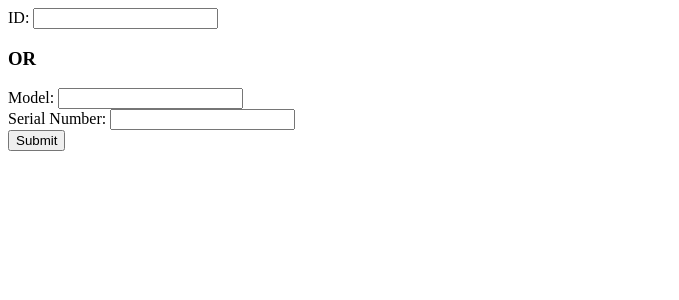
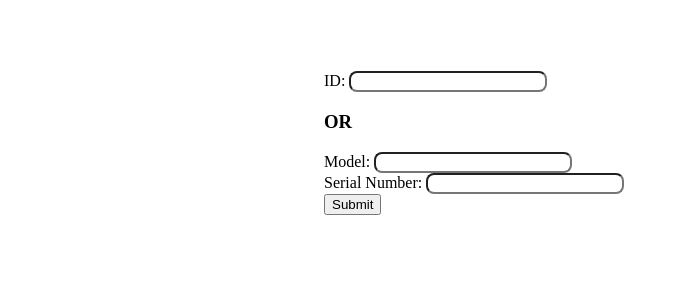
Before and after one commit to alfie-tippett/inventory-manager, a Flask app: page /remove_item in a window 1280 px wide. Shown: the top 300 px of the page, without its empty margins (0-679 px from the left). Run offline with Flask 3, Linux system fonts and the light colour scheme.

Commit message:
Enhance remove item form with CSS styling
Added styling to the remove item form for better presentation.

```diff
--- a/web-app/templates/remove_item.html
+++ b/web-app/templates/remove_item.html
@@ -1,13 +1,33 @@
 <!DOCTYPE html>
 <html lang="en">
-
 <head>
     <meta charset="UTF-8">
     <meta name="viewport" content="width=device-width, initial-scale=1.0">
     <title>Remove Stock</title>
+    <style>
+        input {
+            width: 30%;
+            border-radius: 8px;
+        }
+        div {
+            align-items: center;
+            padding-left: 25%;
+            padding-right: 25%;
+            padding-top: 5%;
+        }
+
+        input[type=button], input[type=submit], input[type=reset] {
+            border: none;
+            cursor: pointer;
+            border-radius: 5px;
+            padding: 16px 32px;
+            margin: 4px 2px;
+        }
+    </style>
 </head>
 
 <body>
+    <div>
         <form action="/remove_stock" method="POST">
             <label for="id_num">ID:</label>
             <input type="number" id="id_num" name="id_num">
@@ -21,6 +41,6 @@
             <br>
             <button type="submit">Submit</button>
         </form>
+    </div>
 </body>
-
 </html>
```
Lines whose indentation alone changed are shown as unchanged.
